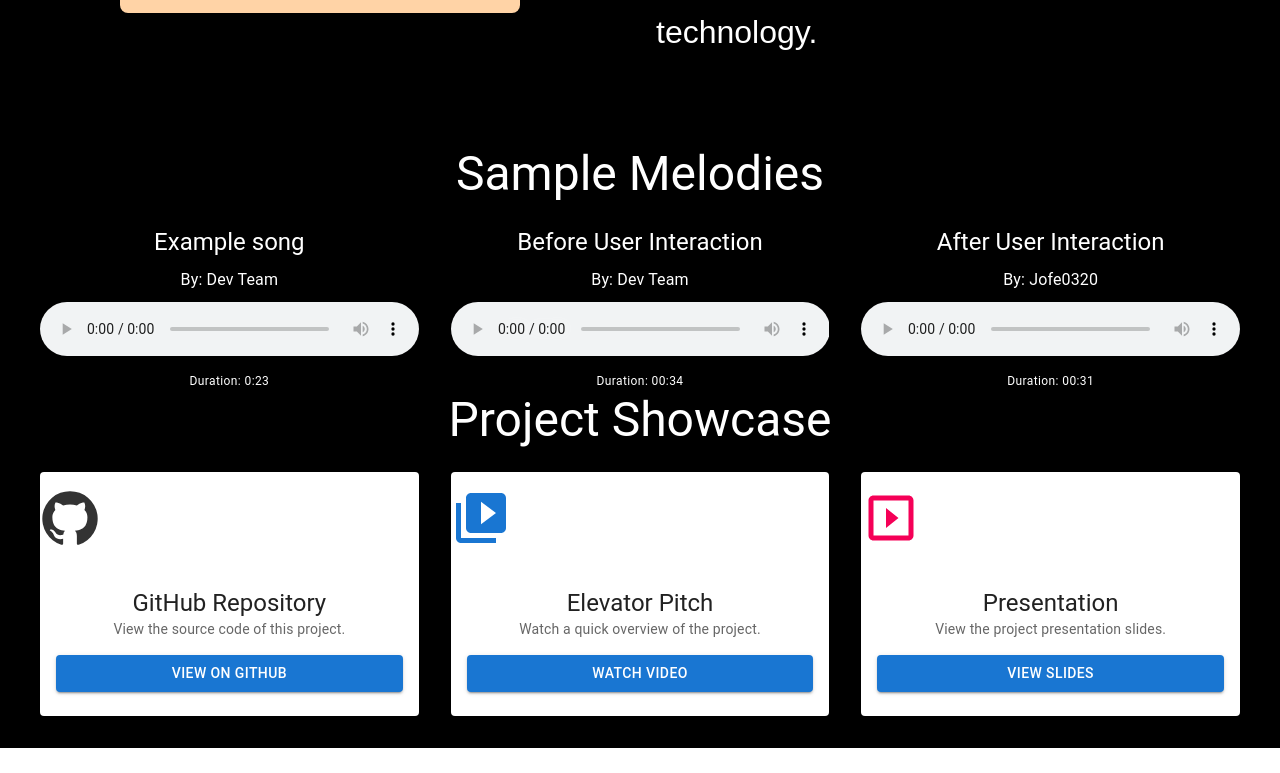
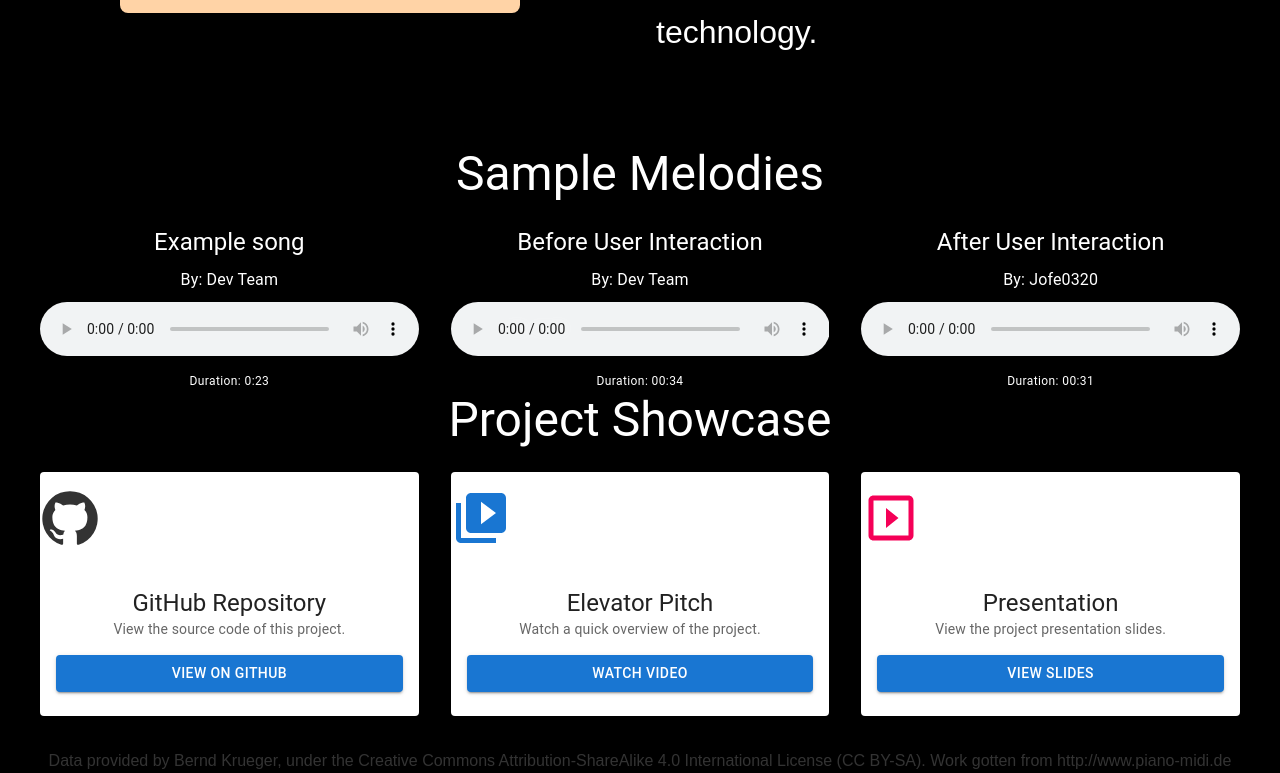
Before and after one commit to Jofe0320/MelodAI, a React (Create React App) app in the folder client/: page / in a window 1280 px wide. Shown: the part 1508-2281 px from the top of the page. Before the commit the page ends 2256 px from the top, so only its background shows below. Built offline with nearby package versions, Linux system fonts and the light colour scheme; no server answers.

Commit message:
added cc by-sa

```diff
--- a/client/src/Components/Homepage.js
+++ b/client/src/Components/Homepage.js
@@ -5,6 +5,11 @@ export default function ExplorePage() {
     <div className="explore-container min-h-screen bg-white text-gray-800">
       <h1 className="text-3xl font-bold text-center p-8">Welcome to the Explore Page!</h1>
       <p className="text-center">Here, you can explore all the features of Melodai.</p>
+      <footer align='center'>
+      Data provided by Bernd Krueger, under the Creative Commons Attribution-ShareAlike 4.0 International License (CC BY-SA).
+      Work gotten from http://www.piano-midi.de
+
+      </footer>
     </div>
   );
 }
--- a/client/src/Components/LandingPage.js
+++ b/client/src/Components/LandingPage.js
@@ -200,6 +200,11 @@ export default function LandingPage() {
           </Grid>
         </div>
       </main>
+      <footer align='center'>
+      Data provided by Bernd Krueger, under the Creative Commons Attribution-ShareAlike 4.0 International License (CC BY-SA).
+      Work gotten from http://www.piano-midi.de
+
+      </footer>
     </div>
   );
 }
--- a/client/src/Components/MelodyForm.js
+++ b/client/src/Components/MelodyForm.js
@@ -229,6 +229,11 @@ function MelodyForm() {
           )}
         </Box>
       </Box>
+      <footer align='center'>
+      Data provided by Bernd Krueger, under the Creative Commons Attribution-ShareAlike 4.0 International License (CC BY-SA).
+      Work gotten from http://www.piano-midi.de
+
+      </footer>
     </Box>
   );
 }
```
